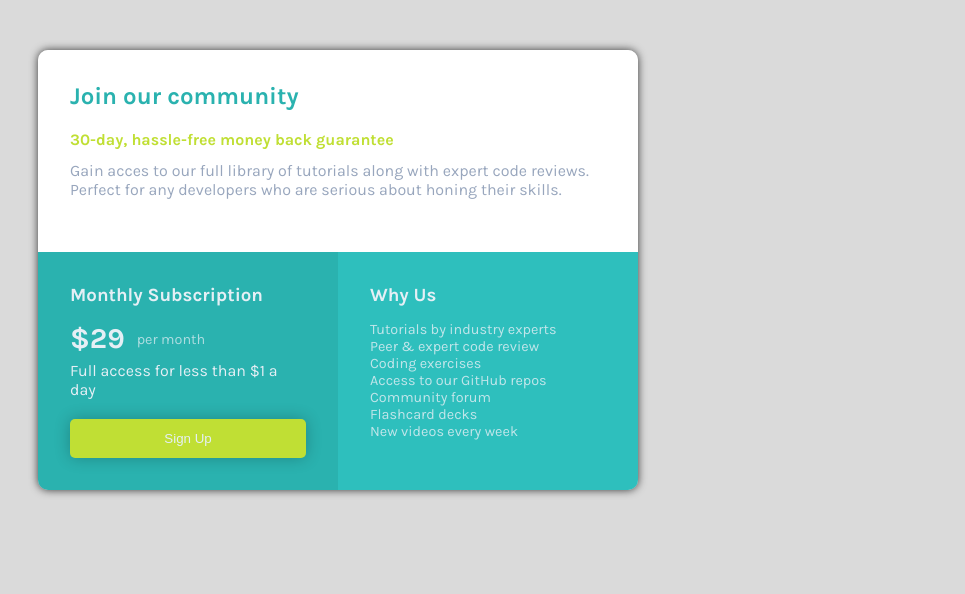
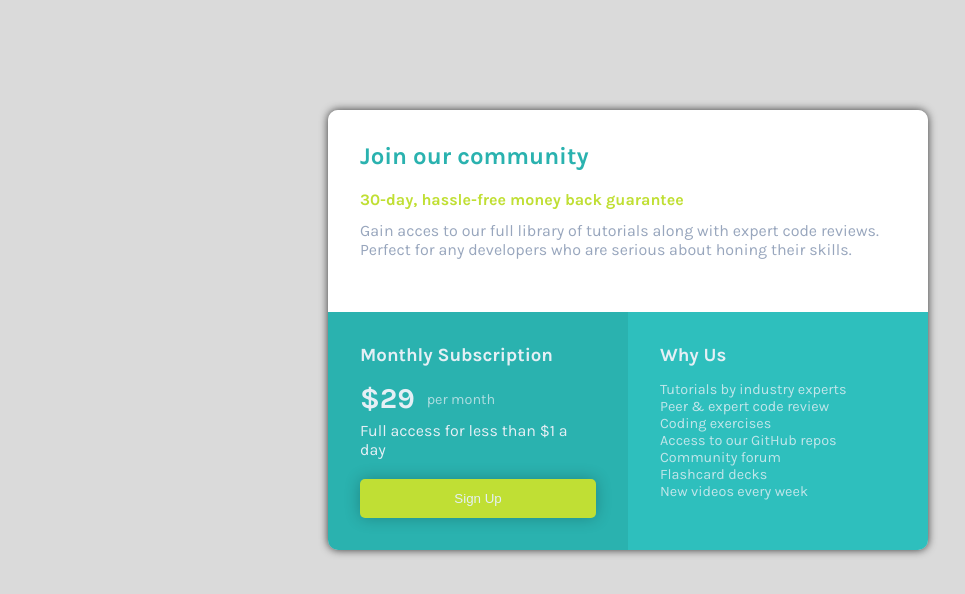
Before and after one commit to AhadAydin/FrontendMentor-PricingCardChallange, a plain HTML site: page index.html in a window 1280 px wide. Shown: the whole page, without its empty margins (12-977 px from the left). Drawn offline with Linux system fonts and the light colour scheme.

Commit message:
Update style.css

```diff
--- a/style.css
+++ b/style.css
@@ -22,6 +22,8 @@ h1,h2,h3,h4,p{
   border-radius : 10px;
   box-shadow: 0px 0px 8px 0px rgba(0,0,0,0.75);
   overflow : hidden;
+  margin:auto;
+  margin-top:60px;
 }
 #top-section{
   height : 46%;
```
